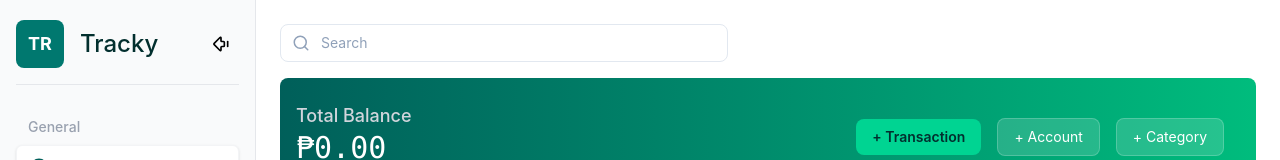
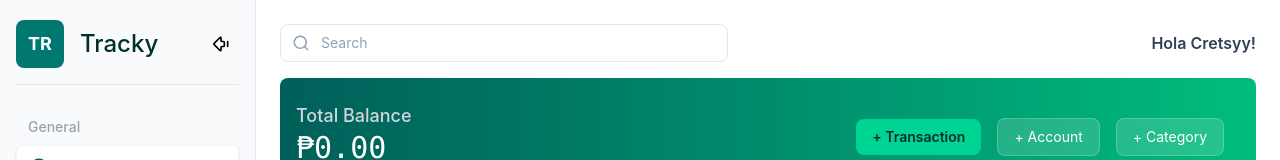
Before and after one commit to nikkoensomo/tracky, a React (Vite) app in the folder client/: page /dashboard-page in a window 1280 px wide. Shown: the top 160 px of the page. Built offline with nearby package versions, Linux system fonts and the light colour scheme; no server answers; sample sign-in values are in the browser's storage.

Commit message:
feat: added tiny message

```diff
--- a/client/src/components/headers/DashboardPageHeader.tsx
+++ b/client/src/components/headers/DashboardPageHeader.tsx
@@ -3,12 +3,14 @@ import SearchBar from "../search/Searchbar";
 const DashboardPageHeader = () => {
     return (
         <>
-            <header className="w-full flex items-center bg-white px-6 py-4 mt-2">
+            <header className="w-full flex items-center justify-between bg-white px-6 py-4 mt-2">
                 <SearchBar
                     value=""
                     onChange={() => { }}
                     placeholder="Search"
                 />
+
+                <span className="text-slate-700 font-semibold">Hola Cretsyy!</span>
             </header>
         </>
     )
```
